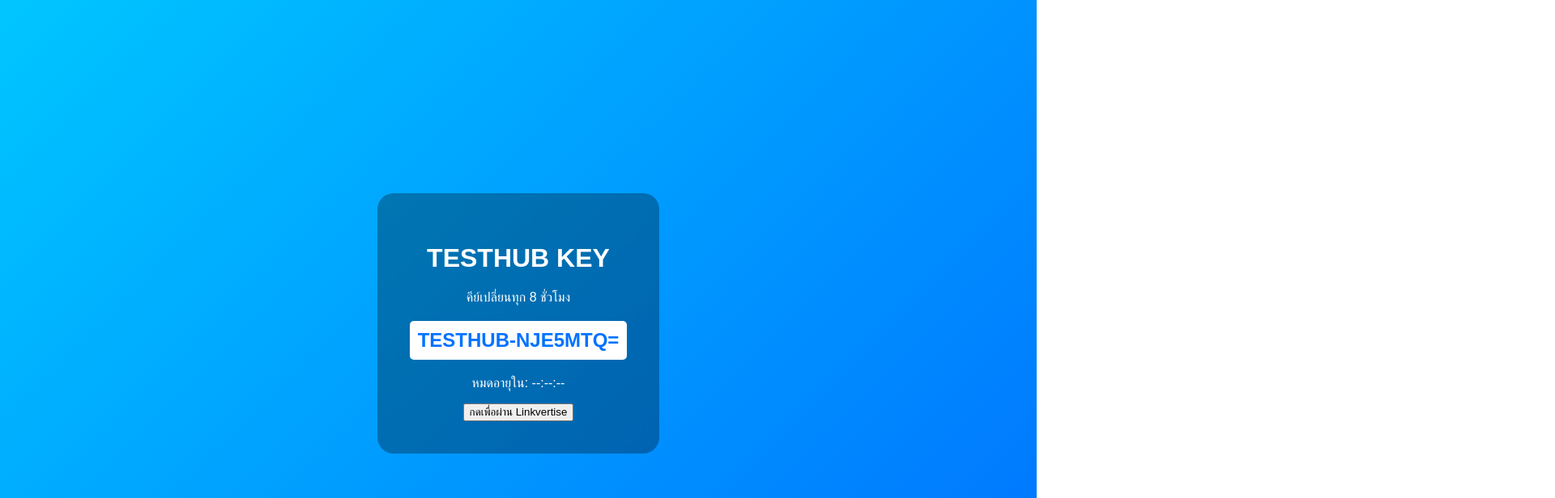
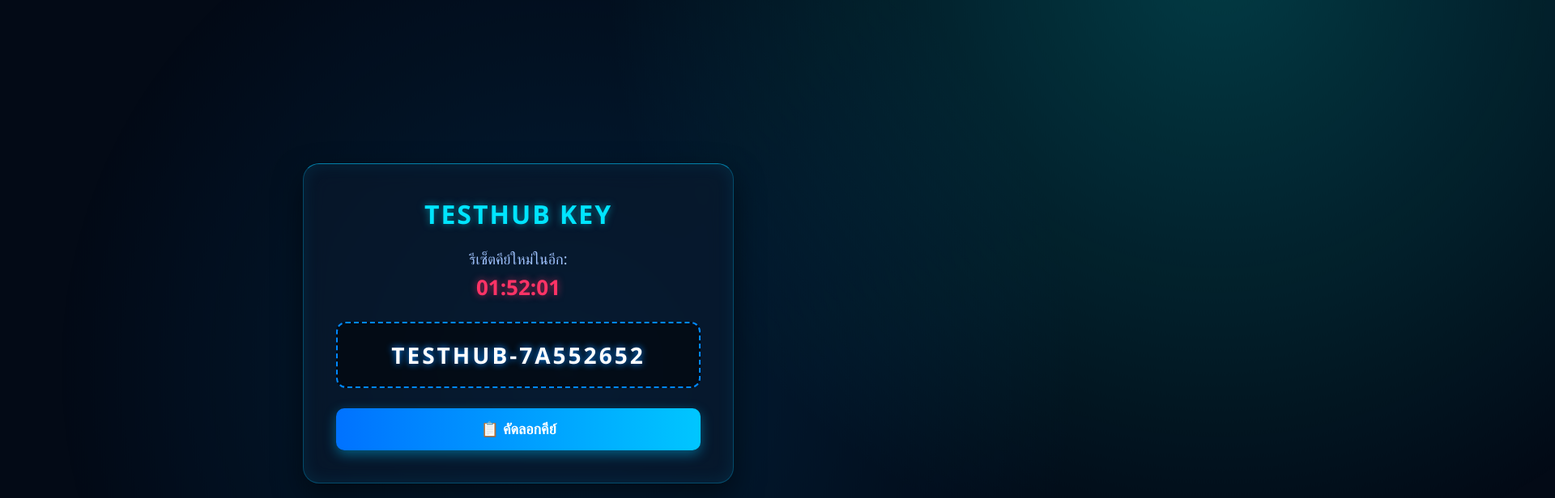
Before and after one commit to By-TestHub/1220Hub-source1936639392, a plain HTML site: page index.html in a window 1280 px wide. Shown: the top 616 px of the page at 81% size, 1920 px wide, since content can reach past the window. Drawn offline with Linux system fonts and the light colour scheme.

Commit message:
Update index.html

```diff
--- a/index.html
+++ b/index.html
@@ -1,32 +1,193 @@
 <!DOCTYPE html>
-<html>
+<html lang="th">
 <head>
+    <meta charset="UTF-8">
+    <meta name="viewport" content="width=device-width, initial-scale=1.0">
     <title>TESTHUB | Get Key</title>
     <style>
-        body { margin: 0; height: 100vh; display: flex; align-items: center; justify-content: center;
-               background: linear-gradient(135deg, #00c6ff, #0072ff); color: white; font-family: sans-serif; }
-        .card { background: rgba(0,0,0,0.3); padding: 40px; border-radius: 20px; text-align: center; backdrop-filter: blur(10px); }
-        #key-display { font-size: 24px; font-weight: bold; margin: 20px 0; padding: 10px; background: #fff; color: #0072ff; border-radius: 5px; }
+        /* ตั้งค่าพื้นฐาน */
+        body {
+            margin: 0;
+            padding: 0;
+            height: 100vh;
+            display: flex;
+            align-items: center;
+            justify-content: center;
+            font-family: 'Segoe UI', Tahoma, Geneva, Verdana, sans-serif;
+            background-color: #030a16;
+            color: #ffffff;
+            overflow: hidden;
+        }
+
+        /* อนิเมชั่นลายสีฟ้าวิ่งไปมา */
+        .bg-animated {
+            position: absolute;
+            top: -50%;
+            left: -50%;
+            width: 200vw;
+            height: 200vh;
+            background: radial-gradient(circle at 50% 50%, rgba(0, 150, 255, 0.15) 0%, transparent 40%),
+                        radial-gradient(circle at 80% 20%, rgba(0, 255, 255, 0.2) 0%, transparent 30%);
+            animation: moveGradient 15s infinite alternate ease-in-out;
+            z-index: 1;
+        }
+        @keyframes moveGradient {
+            0% { transform: translate(0, 0) scale(1); }
+            100% { transform: translate(10%, 15%) scale(1.2); }
+        }
+
+        /* กล่องกระจกสไตล์ UI เท่ๆ */
+        .glass-panel {
+            position: relative;
+            z-index: 2;
+            background: rgba(10, 25, 45, 0.6);
+            backdrop-filter: blur(15px);
+            -webkit-backdrop-filter: blur(15px);
+            border: 1px solid rgba(0, 198, 255, 0.3);
+            border-top: 1px solid rgba(0, 198, 255, 0.6);
+            border-radius: 20px;
+            padding: 40px;
+            width: 90%;
+            max-width: 450px;
+            text-align: center;
+            box-shadow: 0 15px 35px rgba(0, 0, 0, 0.5), inset 0 0 20px rgba(0, 198, 255, 0.1);
+        }
+
+        h1 {
+            margin-top: 0;
+            font-size: 32px;
+            letter-spacing: 2px;
+            color: #00e5ff;
+            text-shadow: 0 0 10px rgba(0, 229, 255, 0.5);
+        }
+
+        /* กล่องแสดงคีย์ใหญ่ๆ */
+        .key-container {
+            background: rgba(0, 0, 0, 0.5);
+            border: 2px dashed #0088ff;
+            border-radius: 12px;
+            padding: 20px;
+            margin: 25px 0;
+            font-size: 28px;
+            font-weight: 900;
+            color: #ffffff;
+            letter-spacing: 3px;
+            text-shadow: 0 0 8px #0088ff;
+        }
+
+        /* เวลาหมดอายุ */
+        .timer-box {
+            font-size: 18px;
+            margin-bottom: 25px;
+            color: #a0c4ff;
+        }
+        .timer-box span {
+            font-size: 26px;
+            font-weight: bold;
+            color: #ff3366;
+            text-shadow: 0 0 10px rgba(255, 51, 102, 0.6);
+            display: block;
+            margin-top: 5px;
+        }
+
+        /* ปุ่มกดคัดลอก */
+        .copy-btn {
+            background: linear-gradient(90deg, #0072ff, #00c6ff);
+            border: none;
+            border-radius: 10px;
+            padding: 15px 0;
+            width: 100%;
+            color: white;
+            font-size: 18px;
+            font-weight: bold;
+            cursor: pointer;
+            transition: all 0.3s ease;
+            box-shadow: 0 5px 15px rgba(0, 198, 255, 0.4);
+        }
+        .copy-btn:hover {
+            transform: translateY(-2px);
+            box-shadow: 0 8px 25px rgba(0, 198, 255, 0.7);
+        }
+        .copy-btn:active {
+            transform: translateY(1px);
+        }
+
     </style>
 </head>
 <body>
-    <div class="card">
+
+    <div class="bg-animated"></div>
+
+    <div class="glass-panel">
         <h1>TESTHUB KEY</h1>
-        <p>คีย์เปลี่ยนทุก 8 ชั่วโมง</p>
-        <div id="key-display">กำลังโหลด...</div>
-        <p>หมดอายุใน: <span id="timer">--:--:--</span></p>
-        <button onclick="window.location.href='https://linkvertise.com/YOUR_LINK_HERE'">กดเพื่อผ่าน Linkvertise</button>
+
+        <div class="timer-box">
+            รีเซ็ตคีย์ใหม่ในอีก:
+            <span id="countdown">--:--:--</span>
+        </div>
+
+        <div class="key-container" id="keyDisplay">
+            Loading...
+        </div>
+
+        <button class="copy-btn" id="copyBtn" onclick="copyKey()">📋 คัดลอกคีย์</button>
     </div>
 
     <script>
-        function generateKey() {
+        let currentKey = "";
+
+        function updateSystem() {
+            const now = new Date();
+            // กำหนดความยาวรอบละ 8 ชั่วโมง (หน่วยมิลลิวินาที)
             const interval = 8 * 60 * 60 * 1000;
-            const seed = Math.floor(Date.now() / interval);
-            const key = "TESTHUB-" + btoa(seed).substring(0, 8).toUpperCase();
-            document.getElementById('key-display').innerText = key;
+            const timeSinceEpoch = now.getTime();
+
+            // คำนวณว่าตอนนี้อยู่บล็อกเวลาไหน และเวลาบล็อกต่อไปคือตอนไหน
+            const currentBlock = Math.floor(timeSinceEpoch / interval);
+            const nextBlockTime = (currentBlock + 1) * interval;
+            const timeLeft = nextBlockTime - timeSinceEpoch;
+
+            // สร้างคีย์จากเวลาบล็อกปัจจุบัน (รหัสจะเหมือนกันตลอด 8 ชม.)
+            let hash = 0;
+            let str = "TESTHUB_SUPER_SECRET_" + currentBlock;
+            for (let i = 0; i < str.length; i++) {
+                hash = (hash << 5) - hash + str.charCodeAt(i);
+                hash |= 0;
+            }
+            // แปลงเป็นตัวอักษรและตัวเลข
+            const randomPart = Math.abs(hash).toString(16).toUpperCase().padStart(8, '0');
+            currentKey = "TESTHUB-" + randomPart;
+            document.getElementById("keyDisplay").innerText = currentKey;
+
+            // แปลงเวลาที่เหลือเป็น ชั่วโมง:นาที:วินาที
+            const h = Math.floor((timeLeft / (1000 * 60 * 60)) % 24);
+            const m = Math.floor((timeLeft / 1000 / 60) % 60);
+            const s = Math.floor((timeLeft / 1000) % 60);
+
+            document.getElementById("countdown").innerText =
+                String(h).padStart(2, '0') + ":" +
+                String(m).padStart(2, '0') + ":" +
+                String(s).padStart(2, '0');
         }
-        generateKey();
-        setInterval(generateKey, 1000);
+
+        // ฟังก์ชันกดปุ่มคัดลอก
+        function copyKey() {
+            navigator.clipboard.writeText(currentKey).then(() => {
+                const btn = document.getElementById("copyBtn");
+                btn.innerText = "✅ คัดลอกคีย์สำเร็จ!";
+                btn.style.background = "linear-gradient(90deg, #00b09b, #96c93d)";
+
+                // คืนค่าปุ่มกลับไปเหมือนเดิมหลังจาก 2 วินาที
+                setTimeout(() => {
+                    btn.innerText = "📋 คัดลอกคีย์";
+                    btn.style.background = "linear-gradient(90deg, #0072ff, #00c6ff)";
+                }, 2000);
+            });
+        }
+
+        // สั่งให้อัปเดตเวลาและคีย์ทุกๆ 1 วินาที
+        updateSystem();
+        setInterval(updateSystem, 1000);
     </script>
 </body>
 </html>
```
